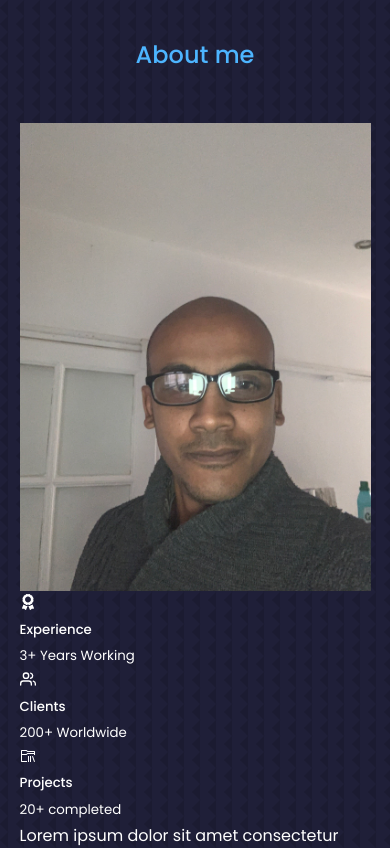
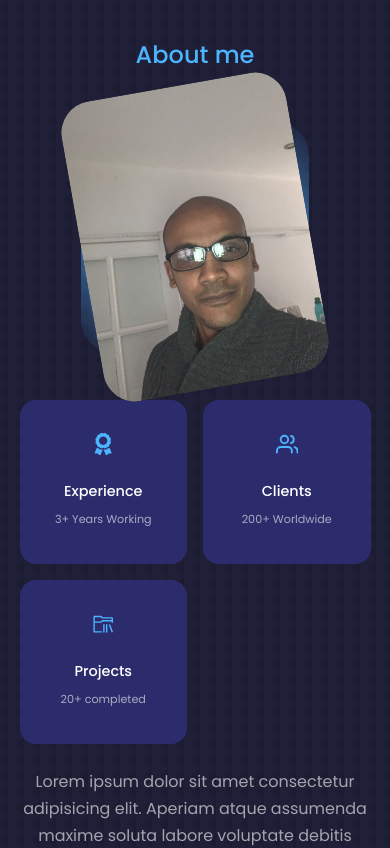
Before and after one commit to Manidoux41/ManiDev-portfolio, a React (Create React App) app: page / in a window 390 px wide. Shown: the part 960-1808 px from the top of the page. Built offline with nearby package versions, Linux system fonts and the light colour scheme.

Commit message:
about section completed

```diff
--- a/src/components/about/about.css
+++ b/src/components/about/about.css
@@ -0,0 +1,97 @@
+.about__container {
+    display: grid;
+    grid-template-columns: 35% 50%;
+    gap: 15%;
+}
+
+.about__me {
+    width: 100%;
+    aspect-ratio: 1/1;
+    border-radius: 2rem;
+    background: linear-gradient(45deg, transparent, var(--color-primary), transparent);
+    display: grid;
+    place-items: center;
+
+}
+
+.about__me-image {
+    border-radius: 2rem;
+    overflow: hidden;
+    transform: rotate(-10deg);
+    transition: var(--transition);
+}
+.about__me-image:hover {
+    transform: rotate(0);
+}
+
+.about__cards {
+    display: grid;
+    grid-template-columns: repeat(3, 1fr);
+    gap: 1.5rem;
+}
+
+.about__card {
+    background: var(--color-bg-variant);
+    border: 1px solid transparent;
+    border-radius: 1rem;
+    padding: 2rem;
+    text-align: center;
+    transition: var(--transition);
+}
+.about__card:hover {
+    background: transparent;
+    border-color: var(--color-primary-variant);
+    cursor: default;
+}
+.about__icon {
+    color: var(--color-primary);
+    font-size: 1.4rem;
+    margin-bottom: 1rem;
+}
+.about__card h5 {
+    font-size: 0.9rem;
+}
+
+.about__card small {
+    font-size: 0.7rem;
+    color: var(--color-light);
+}
+
+.about__content p {
+    margin: 2rem 0 2.6rem;
+    color: var(--color-light);
+}
+
+/*====== MEDIA QUERIES (Medium devices) =====*/
+
+@media screen and (max-width: 1024px) {
+   .about__container {
+    grid-template-columns: 1fr;
+    gap: 0;
+   }
+   .about__me {
+    width: 50%;
+    margin: 2rem auto 4rem;
+   }
+   .about__content p {
+    margin: 1rem 0 1.5rem;
+   }
+ }
+ /*====== MEDIA QUERIES (Small devices) =====*/
+
+ @media screen and (max-width: 600px) {
+     .about__me {
+        width: 65%;
+        margin: 0 auto 3rem;
+     }
+     .about__cards {
+        grid-template-columns: 1fr 1fr;
+        gap: 1rem;
+     }
+     .about__content {
+        text-align: center;
+     }
+     .about__content p {
+        margin: 1.5rem 0;
+     }
+ }
--- a/src/components/header/HeaderSocials.jsx
+++ b/src/components/header/HeaderSocials.jsx
@@ -6,7 +6,7 @@
 const HeaderSocials = () => {
   return (
     <div className="header__socials">
-      <a href="https://linkedin.com" target="_blank">
+      <a href="https://linkedin.com/in/manfred-p-804a72198" target="_blank">
         <BsLinkedin />
       </a>
       <a href="https://github.com" target="_blank">
```
